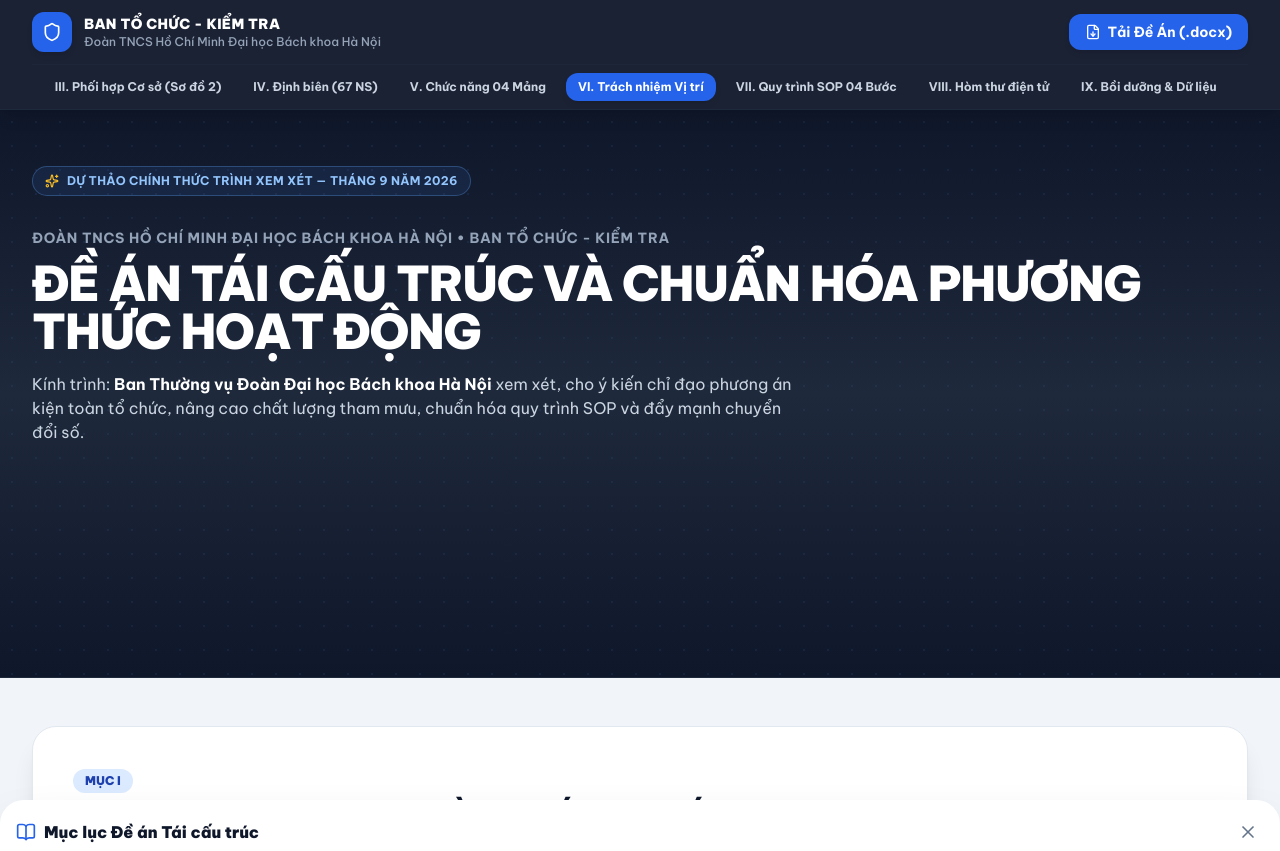
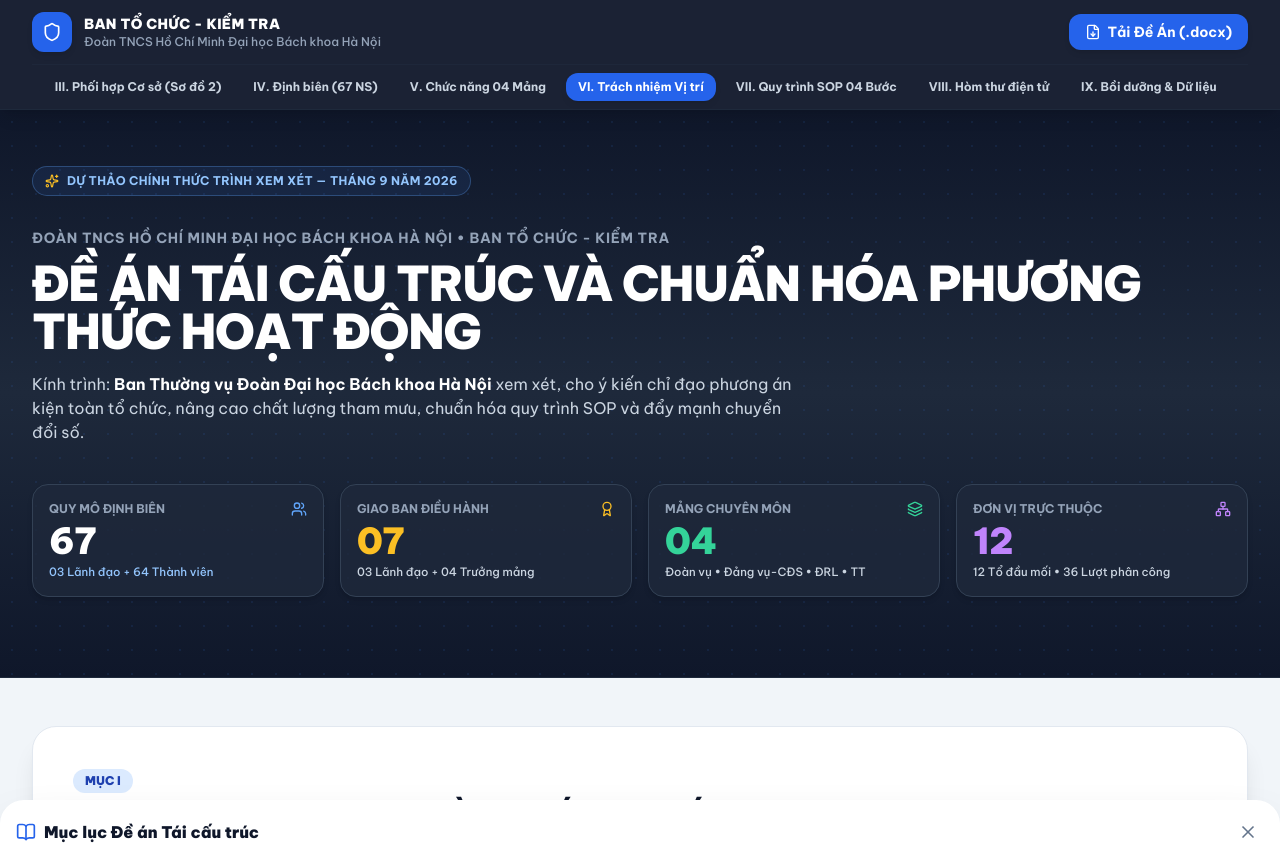
Before and after one commit to phamvietbach2006-max/web-de-an-tckt, a website: page index.html in a window 1280 px wide. Shown: the top 851 px of the page. Drawn offline with nearby package versions, Linux system fonts and the light colour scheme.

Commit message:
fix: resolve stat-card opacity freeze by switching to transition-colors and fail-safe gsap fromTo with clearProps

```diff
--- a/app.js
+++ b/app.js
@@ -21,25 +21,48 @@
   }
 });
 
-// 1. GSAP COUNTER & HERO ENTRANCE
+// 1. GSAP COUNTER & HERO ENTRANCE (FAIL-SAFE & ROBUST)
 function initGsapAnimations() {
   if (typeof gsap === 'undefined') return;
 
-  gsap.from('#hero-title', {
-    duration: 0.9,
-    y: 25,
-    opacity: 0,
-    ease: 'power3.out'
-  });
+  try {
+    gsap.fromTo('#hero-title',
+      { y: 15, opacity: 0.5 },
+      {
+        duration: 0.7,
+        y: 0,
+        opacity: 1,
+        ease: 'power2.out',
+        clearProps: 'all'
+      }
+    );
 
-  gsap.from('.stat-card', {
-    duration: 0.7,
-    y: 20,
-    opacity: 0,
-    stagger: 0.1,
-    ease: 'power2.out',
-    delay: 0.15
-  });
+    gsap.fromTo('.stat-card',
+      { y: 15, opacity: 0.6 },
+      {
+        duration: 0.6,
+        y: 0,
+        opacity: 1,
+        stagger: 0.08,
+        ease: 'power2.out',
+        clearProps: 'all',
+        onComplete: () => {
+          document.querySelectorAll('.stat-card').forEach(el => el.removeAttribute('style'));
+        }
+      }
+    );
+  } catch (e) {
+    console.warn('GSAP entrance animation skipped:', e);
+    document.querySelectorAll('.stat-card, #hero-title').forEach(el => el.removeAttribute('style'));
+  }
+
+  // Failsafe timeout: always strip any inline opacity or transform after 800ms
+  setTimeout(() => {
+    document.querySelectorAll('.stat-card, #hero-title').forEach(el => {
+      el.style.opacity = '1';
+      el.style.transform = 'none';
+    });
+  }, 800);
 
   const counters = [
     { id: 'counter-total', target: 67 },
--- a/index.html
+++ b/index.html
@@ -229,7 +229,7 @@
       <div class="grid grid-cols-2 md:grid-cols-4 gap-3 sm:gap-4 pt-2">
 
         <!-- CARD 1: 67 NHÂN SỰ -->
-        <div class="stat-card bg-slate-800/80 border border-slate-700 p-4 rounded-2xl shadow-md hover:border-blue-500 transition">
+        <div class="stat-card bg-slate-800/80 border border-slate-700 p-4 rounded-2xl shadow-md hover:border-blue-500 transition-colors duration-200">
           <div class="flex items-center justify-between">
             <span class="text-xs font-bold text-slate-400">QUY MÔ ĐỊNH BIÊN</span>
             <i data-lucide="users" class="w-4 h-4 text-blue-400"></i>
@@ -239,7 +239,7 @@
         </div>
 
         <!-- CARD 2: 07 ĐIỀU HÀNH -->
-        <div class="stat-card bg-slate-800/80 border border-slate-700 p-4 rounded-2xl shadow-md hover:border-blue-500 transition">
+        <div class="stat-card bg-slate-800/80 border border-slate-700 p-4 rounded-2xl shadow-md hover:border-blue-500 transition-colors duration-200">
           <div class="flex items-center justify-between">
             <span class="text-xs font-bold text-slate-400">GIAO BAN ĐIỀU HÀNH</span>
             <i data-lucide="award" class="w-4 h-4 text-amber-400"></i>
@@ -249,7 +249,7 @@
         </div>
 
         <!-- CARD 3: 04 MẢNG CHUYÊN MÔN -->
-        <div class="stat-card bg-slate-800/80 border border-slate-700 p-4 rounded-2xl shadow-md hover:border-blue-500 transition">
+        <div class="stat-card bg-slate-800/80 border border-slate-700 p-4 rounded-2xl shadow-md hover:border-blue-500 transition-colors duration-200">
           <div class="flex items-center justify-between">
             <span class="text-xs font-bold text-slate-400">MẢNG CHUYÊN MÔN</span>
             <i data-lucide="layers" class="w-4 h-4 text-emerald-400"></i>
@@ -259,7 +259,7 @@
         </div>
 
         <!-- CARD 4: 12 ĐƠN VỊ CƠ SỞ -->
-        <div class="stat-card bg-slate-800/80 border border-slate-700 p-4 rounded-2xl shadow-md hover:border-blue-500 transition">
+        <div class="stat-card bg-slate-800/80 border border-slate-700 p-4 rounded-2xl shadow-md hover:border-blue-500 transition-colors duration-200">
           <div class="flex items-center justify-between">
             <span class="text-xs font-bold text-slate-400">ĐƠN VỊ TRỰC THUỘC</span>
             <i data-lucide="network" class="w-4 h-4 text-purple-400"></i>
```
